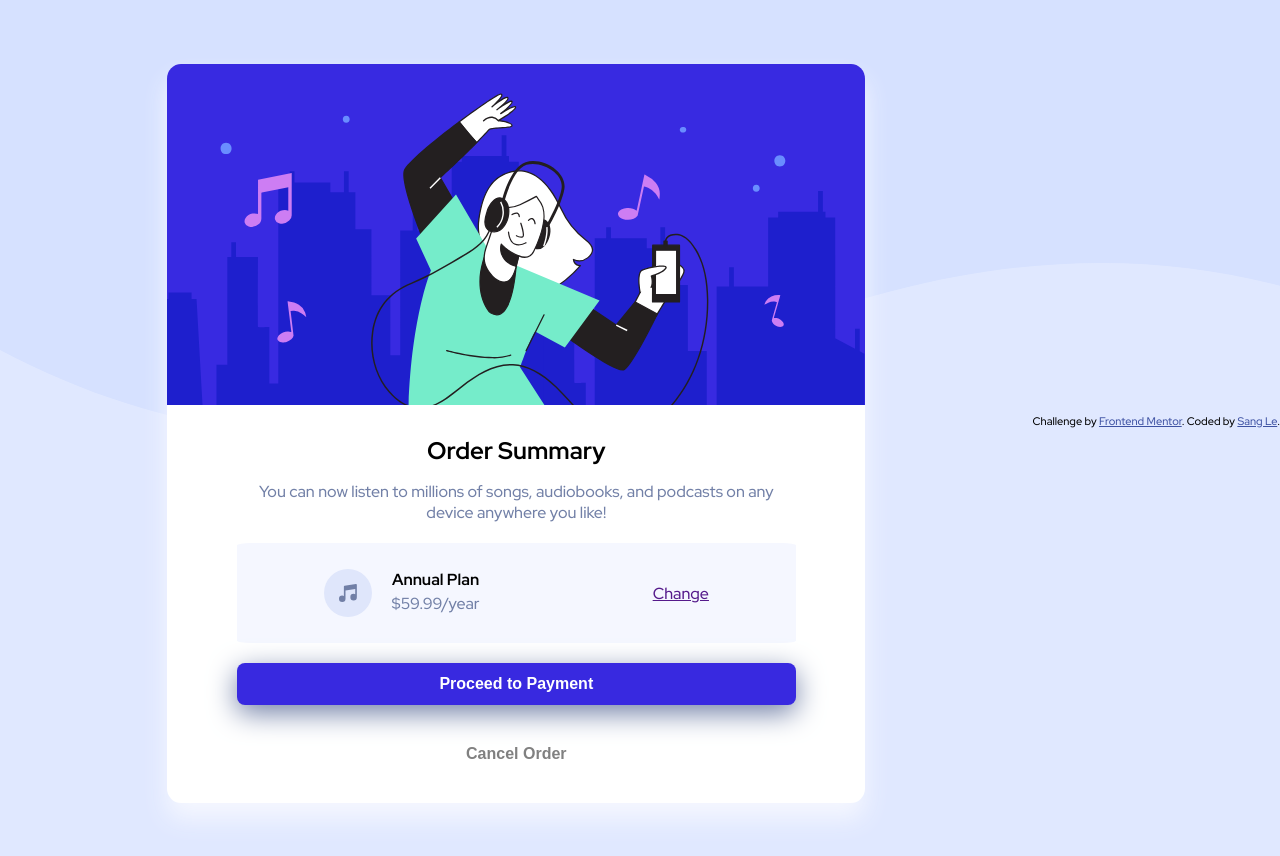
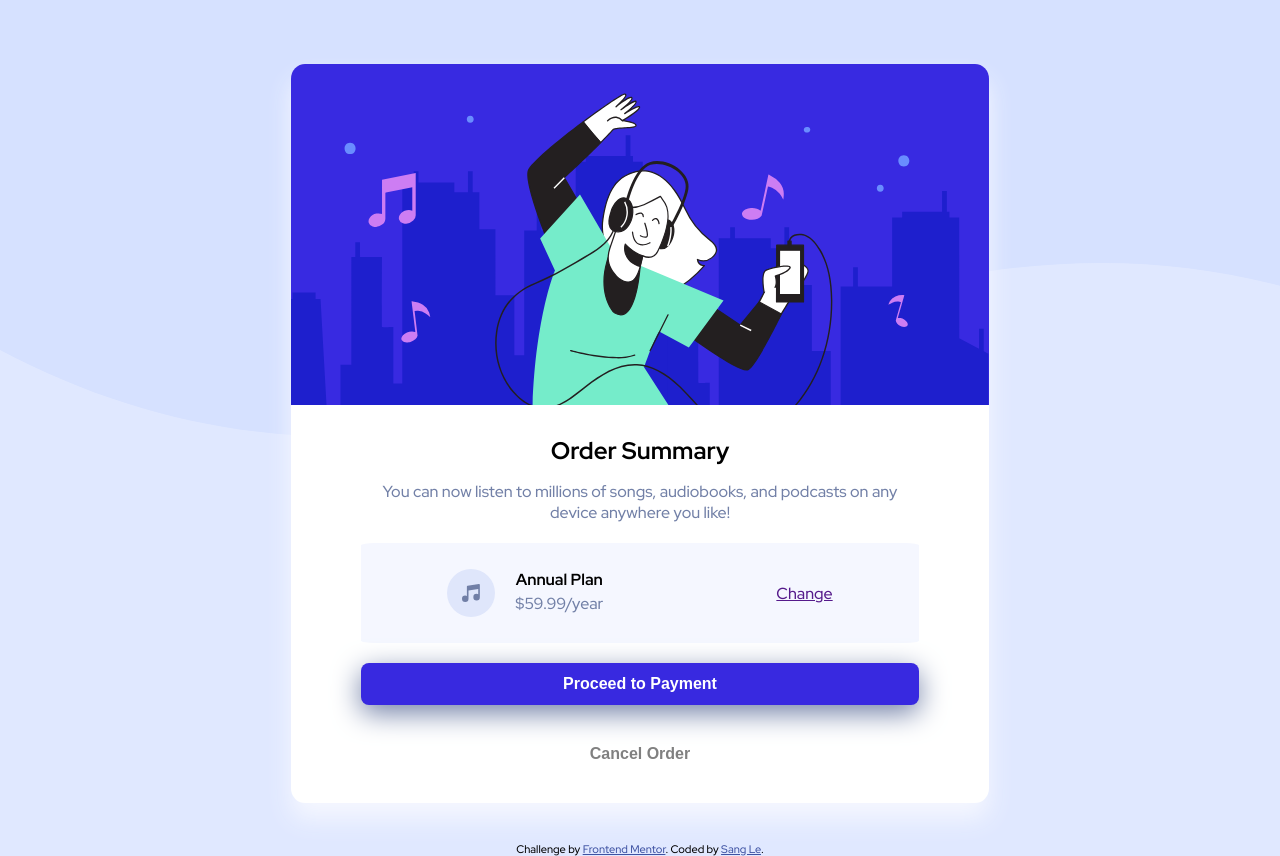
Before and after one commit to sqle157/order.github.io, a plain HTML site: page index.html in a window 1280 px wide. Drawn offline with Linux system fonts and the light colour scheme.

Commit message:
Update styles.css

```diff
--- a/styles.css
+++ b/styles.css
@@ -21,9 +21,6 @@ body {
     background-image: url(./images/pattern-background-desktop.svg);
     background-repeat: no-repeat;
     background-color: var(--primaryColor);
-    display: flex;
-    justify-content: center;
-    align-items: center
 }
 
 p {
```
